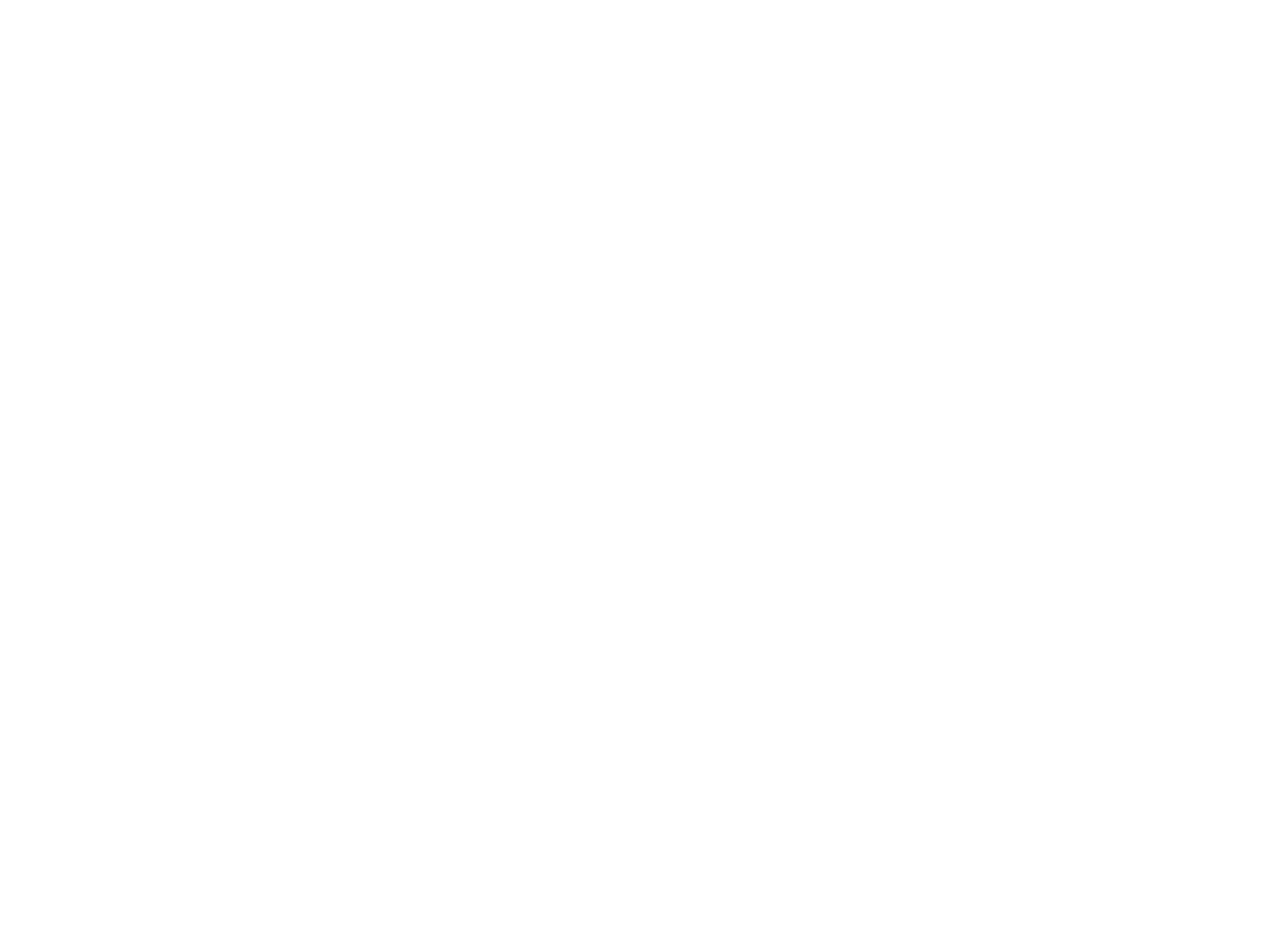
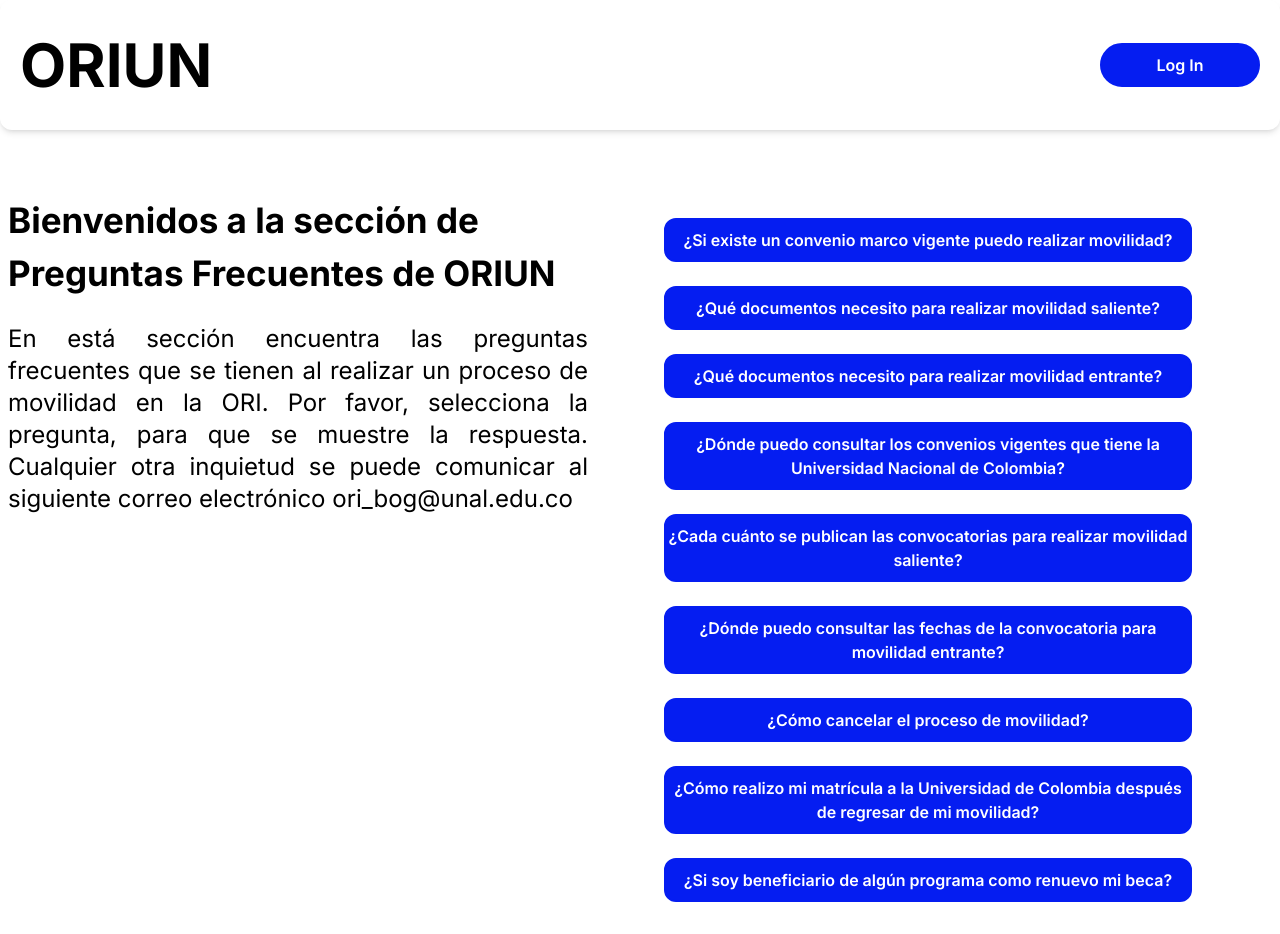
Before and after one commit to camunozv/oriun-frontend, a Next.js app: page / in a window 1280 px wide. Before the commit this address had no page. Before the commit the page ends 800 px from the top, so only its background shows below. Built offline with nearby package versions, Linux system fonts and the light colour scheme.

Commit message:
FAQ made public; log in form not implemented well

```diff
--- a/app/Convocatorias/ConvocatoriasAdmin/CrearConvocatoria/page.jsx
+++ b/app/Convocatorias/ConvocatoriasAdmin/CrearConvocatoria/page.jsx
@@ -16,7 +16,7 @@
   let token = session?.access;
 
   useEffect(() => {
-    token = session.access;
+    token = session?.access;
   }, [token]);
 
   if (!token) {
--- a/app/Convocatorias/page.jsx
+++ b/app/Convocatorias/page.jsx
@@ -12,7 +12,8 @@
   } else if (session.type_user == "employee") {
     redirect("/Convocatorias/ConvocatoriasAdmin");
   } else {
-    signOut();
+    redirect("/");
+    // signOut();
   }
 
   return <div>Usuario no autenticado</div>;
--- a/app/Ingreso/page.jsx
+++ b/app/Ingreso/page.jsx
@@ -1,14 +1,10 @@
+"use client";
+import React from "react";
 import LoginForm from "@/components/LoginPage/LoginForm";
-import React from "react";
-import { getServerSession } from "next-auth";
-import { options } from "../api/auth/[...nextauth]/credentials_options";
 import { redirect } from "next/navigation";
 
-async function Ingreso() {
-  const session = await getServerSession(options);
-  if (session) {
-    redirect("/Convocatorias");
-  }
+function Ingreso() {
+  redirect("/");
   return (
     <>
       <header className="mx-auto max-w-[3160px] py-10 flex items-center justify-left bg-figma_blue gap-3 px-7">
--- a/app/api/auth/[...nextauth]/credentials_options.js
+++ b/app/api/auth/[...nextauth]/credentials_options.js
@@ -3,7 +3,11 @@
 
 export const options = {
   pages: {
-    newUser: "/Convocatorias"
+    // signIn: "/Ingreso",
+    signOut: "/",
+    newUser: "/Convocatorias",
+    // error: "/auth/error",
+    // verifyRequest: "/auth/verify-request",
   },
   providers: [
     CredentialsProvider({
@@ -31,12 +35,10 @@
           );
 
           console.log("successfully gotten user tokens");
-          console.log(user.data.type_user);
-          console.log(user.data)
+          console.log(user.data);
 
           return user;
         } catch (error) {
-          console.log(error);
           return null;
         }
       },
@@ -50,15 +52,14 @@
         token.access = user.data.access;
         token.refresh = user.data.refresh;
         token.type_user = user.data.type_user;
-
       }
       return token;
     },
 
     async session({ session, token }) {
       session.access = token.access;
-      session.refresh = token.refresh
-      session.type_user = token.type_user
+      session.refresh = token.refresh;
+      session.type_user = token.type_user;
       return session;
     },
   },
--- a/app/page.js
+++ b/app/page.js
@@ -1,8 +1,7 @@
-import Footer from "@/components/Footer/Footer";
-import Navbar from "@/components/Navbar/Navbar";
-import Convocatorias from "@/components/MainPage/Convocatorias";
-import PreguntasFrecuentes from "@/components/MainPage/PreguntasFrecuentes";
-import { redirect } from "next/navigation";
+"use client";
+import NavbarConvocatorias from "@/components/ConvsPage/NavbarConvocatorias";
+import React, { useState } from "react";
+import preguntas from "@/constants/preguntas.json";
 
 // By default tailwind comes with 5 breakpoints defined for responsive design.
 // sm, md, lg, xl, 2xl --> these are mobile first
@@ -30,19 +29,64 @@
 // </div>
 
 // <main className="relative overflow-hidden mx-auto max-w-[1580px] border-2 border-cyan-500">
+
 export default function Home() {
-  // Por lo pronto no vamos a usar la página de home, la única ruta que va a estar sin proteger
-  // va a ser "Ingreso" la cual nos va a permitir autenticarnos para usar el resto de páginas.
+  const [selectedMessage, setSelectedMessage] = useState("");
+  const [ansTitle, setAnsTitle] = useState("");
+  const handleClick = (message, ansTitle) => {
+    setSelectedMessage(message);
+    setAnsTitle(ansTitle);
+  };
 
-  redirect("/auth/signin");
   return (
     <>
-      <Navbar />
-      <main className="relative overflow-hidden mx-auto max-w-[1580px] border-2 border-cyan-700">
-        <Convocatorias />
-        <PreguntasFrecuentes />
+      <NavbarConvocatorias links={null} />
+      <main className="relative mt-4 mx-auto overflow-hidden max-w-[1580px] gap-3 p-2">
+        <div className="grid grid-cols-2 gap-2">
+          {selectedMessage === "" ? (
+            <div className="pr-12 pt-10 pb-10">
+              <h1 className="text-black font-bold text-[35px]">
+                Bienvenidos a la sección de Preguntas Frecuentes de ORIUN
+              </h1>
+              <br />
+              <p className="text-2xl text-justify">
+                En está sección encuentra las preguntas frecuentes que se tienen
+                al realizar un proceso de movilidad en la ORI. Por favor,
+                selecciona la pregunta, para que se muestre la respuesta.
+                Cualquier otra inquietud se puede comunicar al siguiente correo
+                electrónico ori_bog@unal.edu.co{" "}
+              </p>
+            </div>
+          ) : (
+            <div className="pr-12 pt-10 pb-10">
+              <h1 className="text-black font-bold text-[35px] text-justify">
+                {selectedMessage}
+              </h1>
+              <br />
+              <div dangerouslySetInnerHTML={{ __html: ansTitle }} />
+            </div>
+          )}
+
+          <div className="pl-5 pr-20 pt-10">
+            <br />
+            {preguntas.map((item, index) => (
+              <div key={index}>
+                <button
+                  type="button"
+                  className={
+                    "flex transition-all items-center justify-center gap-3 border-2 rounded-xl w-full font-semibold bg-figma_blue border-figma_blue text-white py-2"
+                  }
+                  onClick={() => handleClick(item.title, item.ans_title)}
+                >
+                  {item.title}
+                </button>
+
+                <br />
+              </div>
+            ))}
+          </div>
+        </div>
       </main>
-      <Footer />
     </>
   );
 }
--- a/components/ConvsPage/NavbarConvocatorias.jsx
+++ b/components/ConvsPage/NavbarConvocatorias.jsx
@@ -2,10 +2,33 @@
 import React from "react";
 import Link from "next/link";
 import { signOut } from "next-auth/react";
+import { redirect } from "next/navigation";
+
 
 function NavbarConvocatorias({ links }) {
+  function handleSeconClick(event) {
 
-
+    signOut({redirect:false})
+      .then(redirect('/'))
+      .catch((error) => console.log(error));
+  }
+  if (!links) {
+    return (
+      <nav className="flex items-center justify-between mx-auto max-w-[1580px] p-5 shadow-md rounded-xl">
+        <h1 className="text-black font-bold text-[60px]">ORIUN</h1>
+        <div className="w-40">
+          <Link href="/api/auth/signin">
+            <button
+              type="button"
+              className="w-full font-semibold bg-figma_blue border-2 rounded-full border-figma_blue text-white hover:text-figma_blue hover:bg-white py-2"
+            >
+              Log In
+            </button>
+          </Link>
+        </div>
+      </nav>
+    );
+  } else {
     return (
       <nav className="flex items-center justify-between mx-auto max-w-[1580px] p-5 shadow-md rounded-xl">
         <h1 className="text-black font-bold text-[60px]">ORIUN</h1>
@@ -27,7 +50,7 @@
           <button
             type="button"
             className="w-full font-semibold bg-figma_blue border-2 rounded-full border-figma_blue text-white hover:text-figma_blue hover:bg-white py-2"
-          onClick={signOut}
+            onClick={handleSeconClick}
           >
             Cerrar Sesión
           </button>
@@ -35,5 +58,6 @@
       </nav>
     );
   }
+}
 
 export default NavbarConvocatorias;
--- a/components/LoginPage/LoginForm.jsx
+++ b/components/LoginPage/LoginForm.jsx
@@ -1,5 +1,4 @@
 "use client";
-import React from "react";
 import { FaUser } from "react-icons/fa";
 import Link from "next/link";
 import { useRef } from "react";
@@ -12,7 +11,6 @@
 
 // Access token should only be stored in Memory and not in server or a cookie, for security reasons.
 
-
 function LoginForm() {
   const user_name = useRef();
   const user_password = useRef();
@@ -24,22 +22,16 @@
     const entered_password = user_password.current.value;
 
     try {
-      const response = await signIn("credentials", {
+      const new_user = await signIn("credentials", {
         entered_name,
         entered_password,
-      });
-
-      if (response) {
-        redirect('/ConvocatoriasAdmin');
-      } else {
-        console.log("Aceso denegado, ");
-        redirect('/Ingreso');
-      }
-
+      })
+      console.log(alert(new_user.message))
+      // redirect('/Convocatorias');
     } catch (error) {
-      console.log(error);
-      redirect('/Ingreso');
+      console.log(error)
     }
+    // signIn.then((response) => console.log(response)).catch((error) => console.log(error, 'bru'));
   }
 
   return (
@@ -92,6 +84,7 @@
         <button
           type="submit"
           className="w-full font-semibold bg-figma_blue border-2 rounded-full border-figma_blue text-white hover:text-figma_blue hover:bg-white py-2"
+          onClick={signIn}
         >
           Ingresar
         </button>
--- a/components/Navbar/Navbar.jsx
+++ b/components/Navbar/Navbar.jsx
@@ -99,6 +99,7 @@
             title="Login"
             type="button"
             variant="bg-green-90 px-8 py-4 text-white hover:bg-black"
+
           >
             <FaUser className="transition-all" />
           </Button>
--- a/constants/index.js
+++ b/constants/index.js
@@ -8,11 +8,6 @@
     href: "/Convocatorias/ConvocatoriasEstudiante/ConvocatoriasCerradas",
     key: "convocatorias_cerradas",
     label: "Convocatorias Cerradas",
-  },
-  {
-    href: "/FAQ",
-    key: "convocatorias_cerradas",
-    label: "Preguntas Frecuentes",
   },
   {
     href: "/MisConvocatorias",
--- a/middleware.js
+++ b/middleware.js
@@ -47,6 +47,10 @@
 // Without a defined matcher this line applies next auth to the entire project.
 // export { default } from "next-auth/middleware";
 
+export const config = {
+  matcher : ['/Convocatorias/:path*']
+}
+
 // Middleware allows running code before a request is completed.
 // Then whith the incoming response we can modify it in different ways.
 // Basically it runs before cached content and routes are matched.
```
Also changed, not shown: app/FAQ/page.jsx (deleted, +0 -66 lines). Lines whose indentation alone changed are shown as unchanged.
